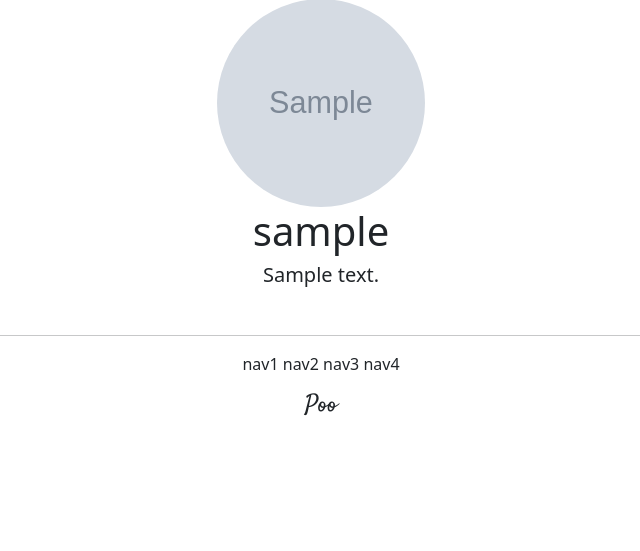
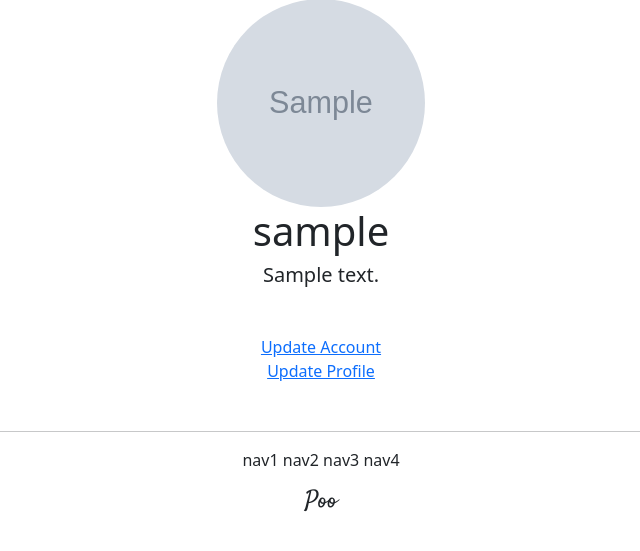
Before and after one commit to TTioTTi/gis_drf_1, a Django app: page /accounts/detail/1 in a window 1280 px wide. Shown: the part 234-785 px from the top of the page, without its empty margins (319-959 px from the left). Run offline with Django 4.2, Linux system fonts and the light colour scheme; a user stored in the database is signed in; tables that the repository leaves empty hold one stand-in row (values such as "Sample post"); grey boxes marked "Sample" are stand-in pictures; parts of the project's set-up code (start-up, migrations or seed data) failed here and were passed over; some libraries are stand-ins or nearby versions.

Commit message:
Account detail template update link update

```diff
--- a/accountapp/templates/accountapp/detail.html
+++ b/accountapp/templates/accountapp/detail.html
@@ -21,6 +21,18 @@
 
         </div>
 
+        <!-- 본인 페이지 시 개인정보 수정 및 프로필 수정 페이지 시각화 -->
+        {% if user == target_user %}
+        <div class="my-5">
+            <div>
+                <a href="{% url 'accountapp:update' pk=target_user.pk %}">Update Account</a>
+            </div>
+            <div>
+                <a href="{% url 'profileapp:update' pk=target_user.profile.pk %}">Update Profile</a>
+            </div>
+        </div>
+        {% endif %}
+
         <!--  본인 작성한 게시글 리스트 들어갈 부분 -->
         <div></div>
 
```
